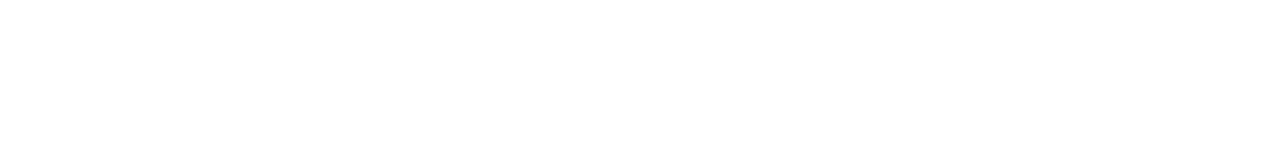
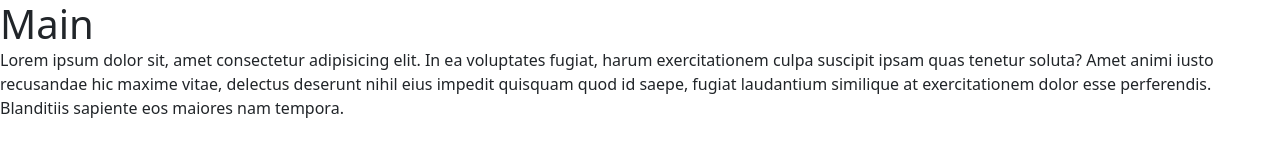
Before and after one commit to BgJhoon/test2, a plain HTML site: page index.html in a window 1280 px wide. Drawn offline with Linux system fonts and the light colour scheme.

Commit message:
Update index.html

```diff
--- a/index.html
+++ b/index.html
@@ -12,8 +12,8 @@
 </head>
 
 <body>
-
-
+<h1>Main</h1>
+<p>Lorem ipsum dolor sit, amet consectetur adipisicing elit. In ea voluptates fugiat, harum exercitationem culpa suscipit ipsam quas tenetur soluta? Amet animi iusto recusandae hic maxime vitae, delectus deserunt nihil eius impedit quisquam quod id saepe, fugiat laudantium similique at exercitationem dolor esse perferendis. Blanditiis sapiente eos maiores nam tempora.</p>
 
 
 
```
